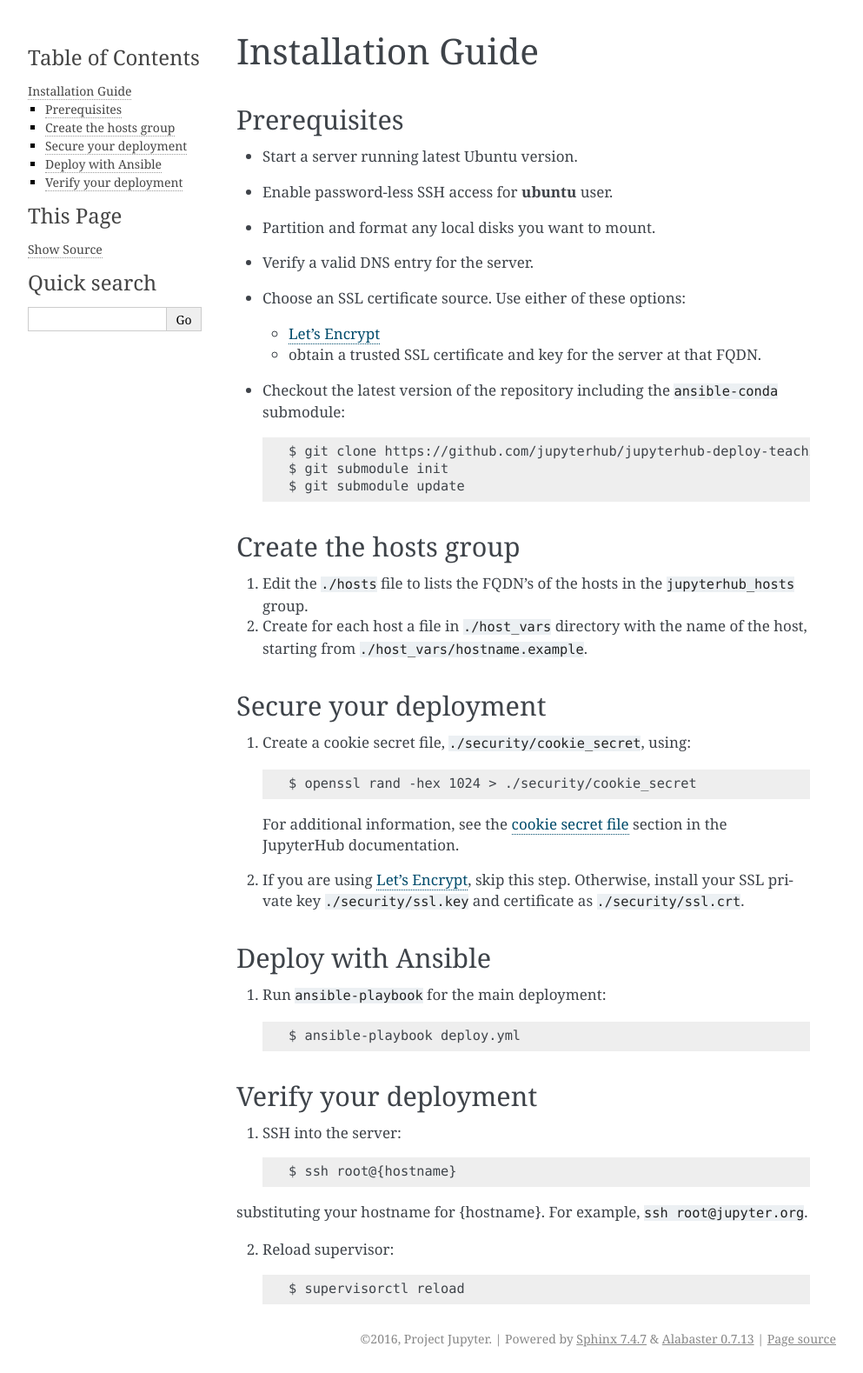
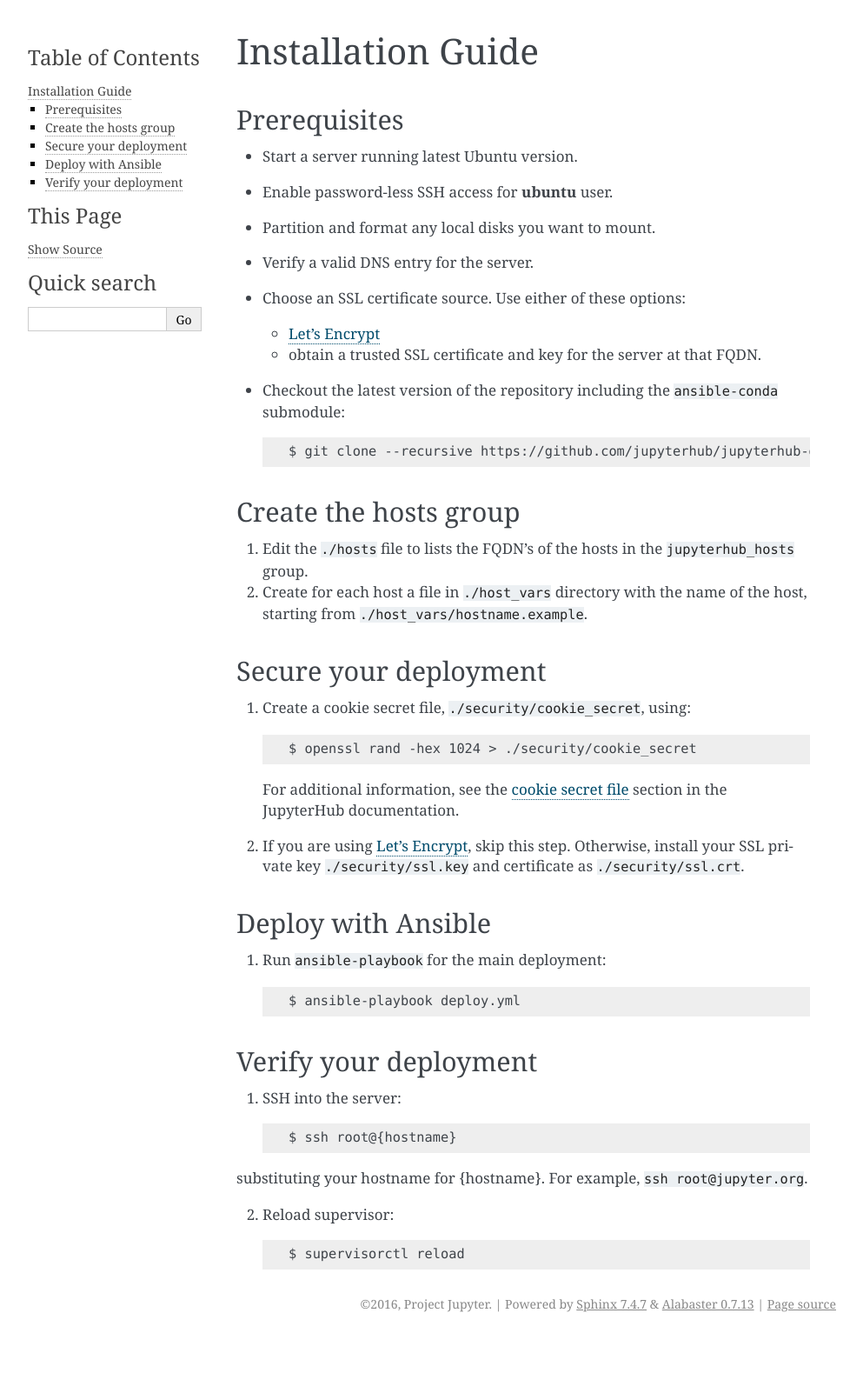
Before and after one commit to jupyterhub/jupyterhub-deploy-teaching, a Sphinx documentation site: the page built from docs/source/installation.rst, in a window 1280 px wide. Shown: the whole page at 87% size, without its empty margins (148-1141 px from the left). Built offline with Sphinx 7.4.7, drawn with Linux system fonts in a browser that asks for light colours; after the commit the page ends 1539 px from its top, so only the background shows below that.

Commit message:
Use recursive clone instead of git submodule

```diff
--- a/docs/source/installation.rst
+++ b/docs/source/installation.rst
@@ -19,9 +19,7 @@
 
 - Checkout the latest version of the repository including the ``ansible-conda`` submodule::
 
-    $ git clone https://github.com/jupyterhub/jupyterhub-deploy-teaching.git
-    $ git submodule init
-    $ git submodule update
+    $ git clone --recursive https://github.com/jupyterhub/jupyterhub-deploy-teaching.git
 
 Create the hosts group
 ----------------------
```
